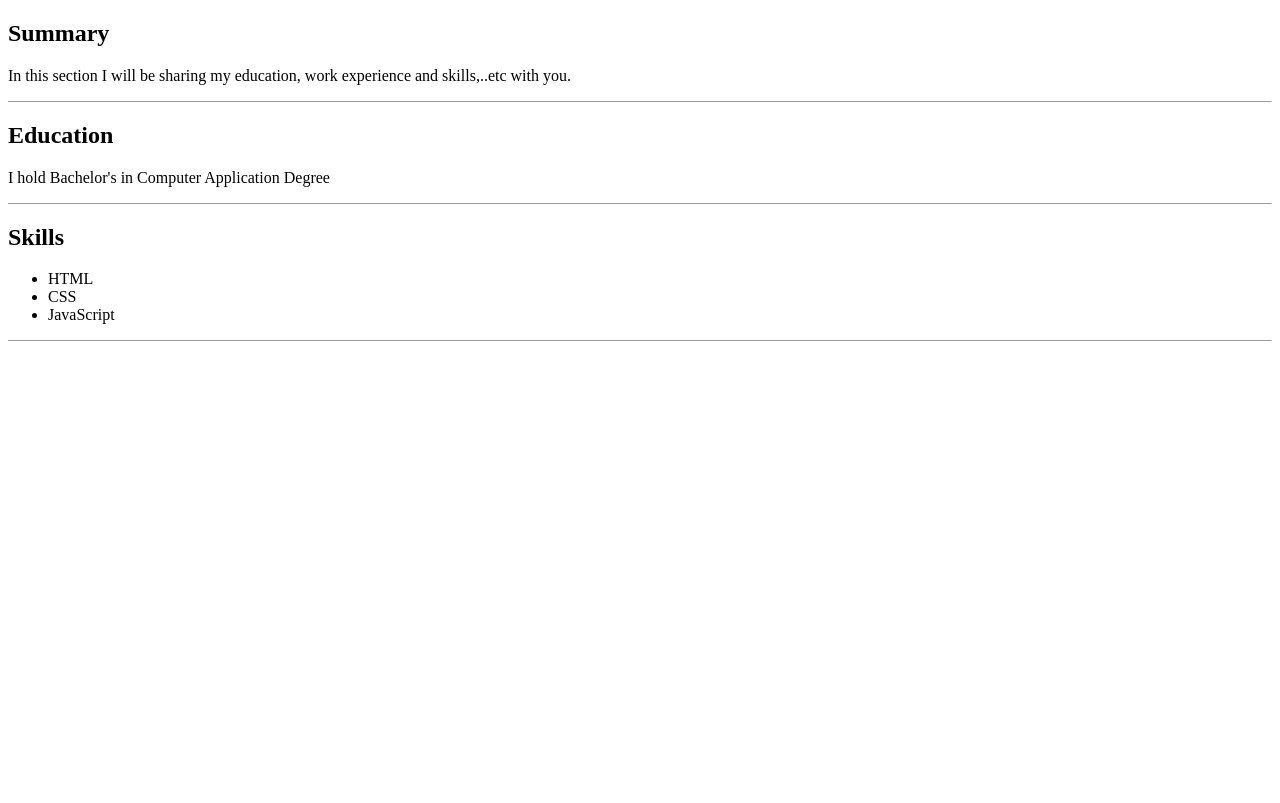
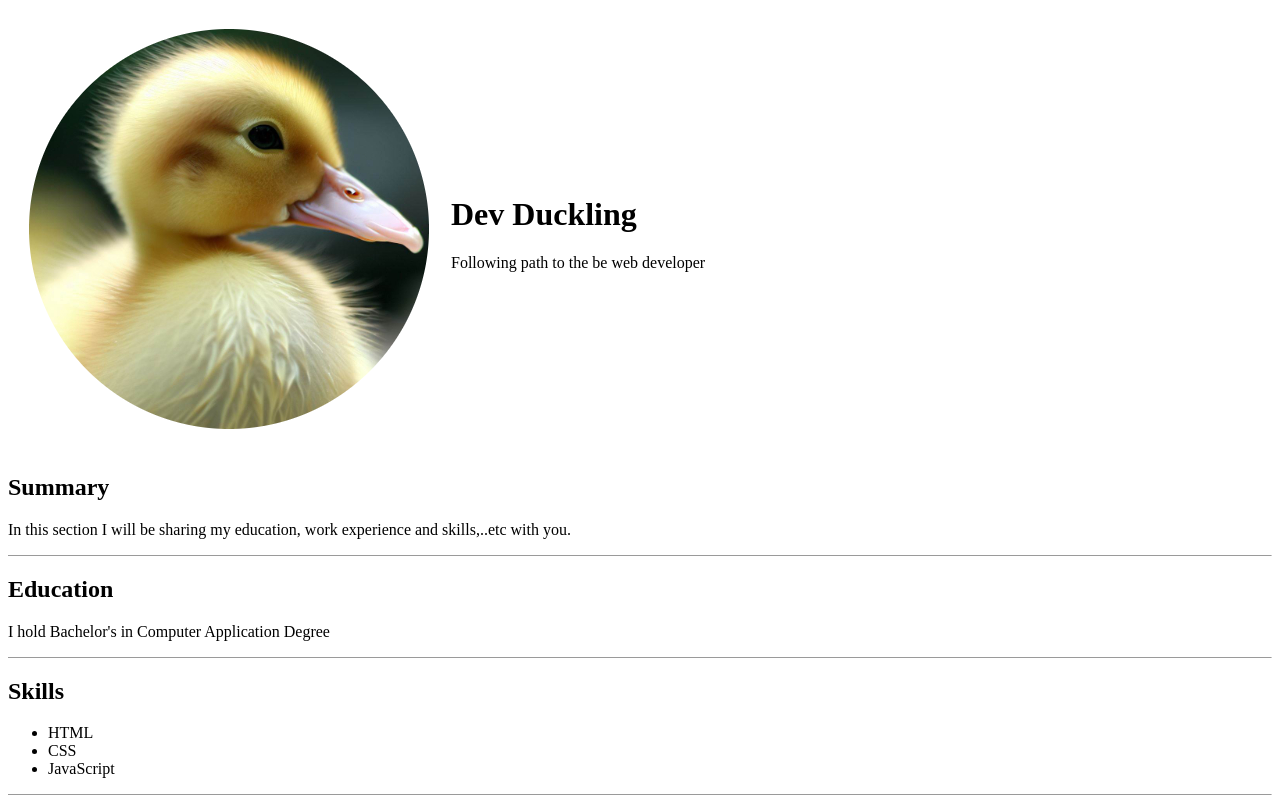
Before and after one commit to DevDuckling/Capstone-Project-1, a plain HTML site: page index.html in a window 1280 px wide. Drawn offline with Linux system fonts and the light colour scheme.

Commit message:
add profile image
used table to do alignment

```diff
--- a/index.html
+++ b/index.html
@@ -7,6 +7,14 @@
     <title>My Resume</title>
 </head>
 <body>
+    <!-- using table as instruction said not to use CSS and JS -->
+    <table cellSpacing="20">
+        <tr>
+            <td> <img src="/images/hero-resized-modified.png" alt="my picture"></td>
+            <td><h1>Dev Duckling</h1>
+                <p>Following path to the be web developer</p></td>
+        </tr>
+    </table>
 
 
     <h2>Summary</h2>
```
